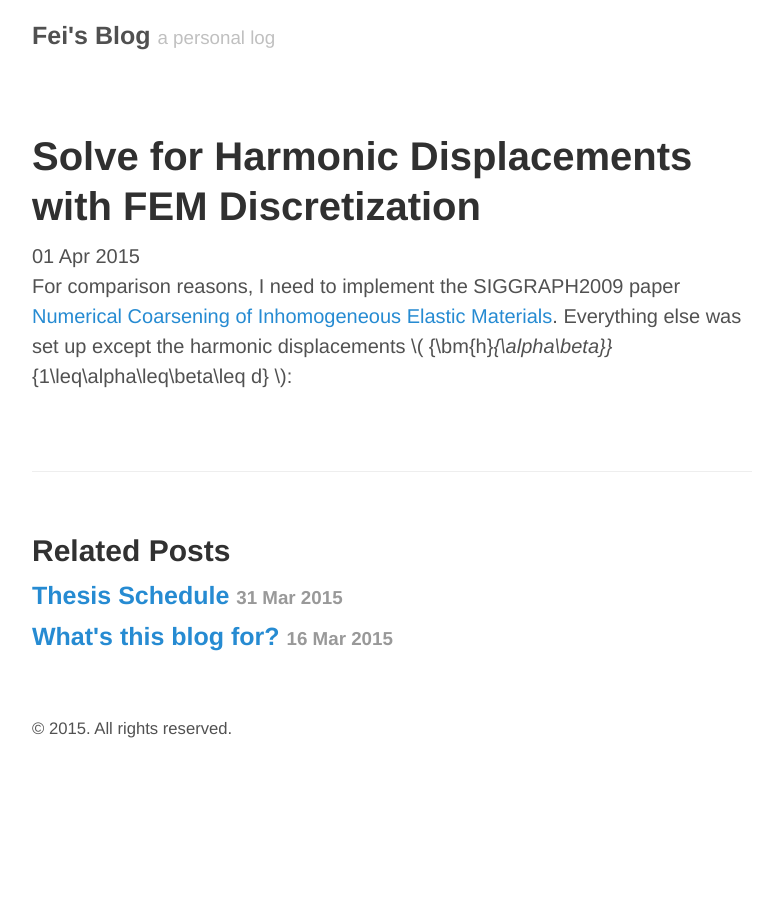
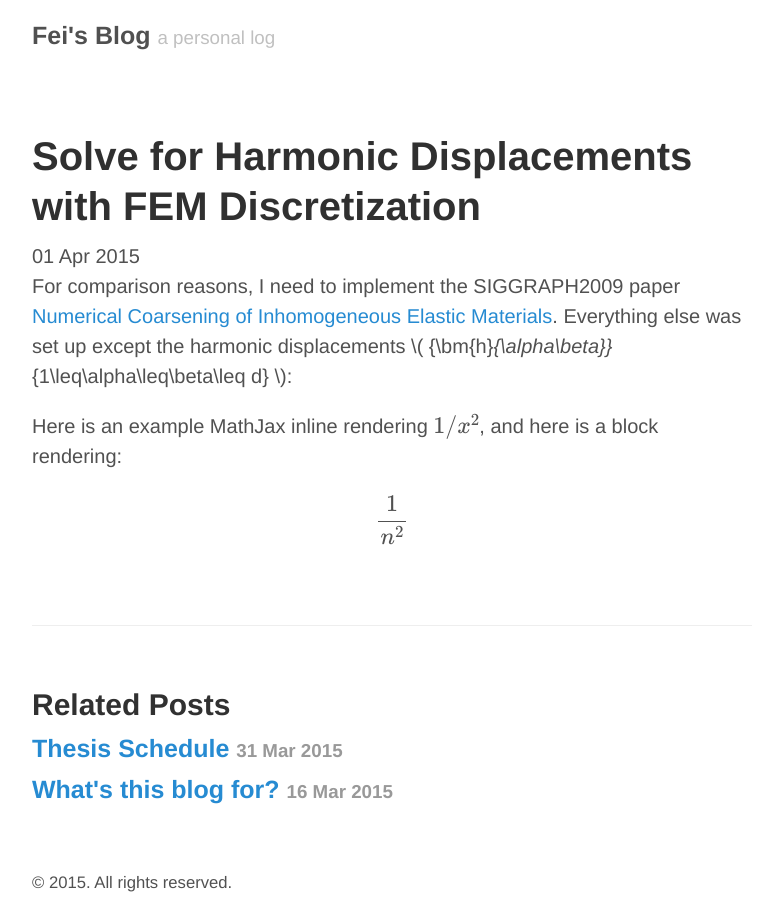
Before and after one commit to FeiZhu/blog, a Jekyll site: the page built from _posts/2015-04-01-solving-harmonic-displacements-with-fem-discretization.md, in a window 1280 px wide. Shown: the whole page, without its empty margins (248-1031 px from the left). Built offline with Jekyll 4.4.1, drawn with Linux system fonts in a browser that asks for light colours; Markdown is read by kramdown in place of the engine named in the settings; formulas are drawn with MathJax 3; part of the change alters nothing that is shown.

Commit message:
config mathjax

```diff
--- a/_config.yml
+++ b/_config.yml
@@ -14,4 +14,4 @@ author:
   email:
 
 # For MathJax
-markdown: kramdown
+markdown: redcarpet
--- a/_includes/head.html
+++ b/_includes/head.html
@@ -25,6 +25,32 @@
   <link rel="alternate" type="application/atom+xml" title="{{ site.title }}" href="{{ site.baseurl }}/atom.xml">
 
   <!-- MathJax -->
+  <script type="text/x-mathjax-config">
+       MathJax.Hub.Config({
+           jax: ["input/TeX","output/HTML-CSS"],
+           extensions: ["tex2jax.js"],
+           tex2jax: {
+           inlineMath: [ ['$','$'], ["\\(","\\)"] ],
+           displayMath: [ ['$$','$$'], ["\\[","\\]"] ],
+           processEscapes: true
+           },
+       });
+  </script>
+
+  <script type="text/x-mathjax-config">
+       MathJax.Hub.Config({
+           tex2jax: {
+           skipTags: ['script', 'noscript', 'style', 'textarea', 'pre']
+           }
+       });
+
+       MathJax.Hub.Queue(function() {
+           var all = MathJax.Hub.getAllJax(), i;
+           for(i=0; i < all.length; i += 1) {
+               all[i].SourceElement().parentNode.className += ' has-jax';
+           }
+       });
+  </script>
   <script type="text/javascript"
       src="https://cdn.mathjax.org/mathjax/latest/MathJax.js?config=TeX-AMS-MML_HTMLorMML">
   </script>
--- a/_posts/2015-04-01-solving-harmonic-displacements-with-fem-discretization.md
+++ b/_posts/2015-04-01-solving-harmonic-displacements-with-fem-discretization.md
@@ -4,3 +4,6 @@ title: Solve for Harmonic Displacements with FEM Discretization
 ---
 
 For comparison reasons, I need to implement the SIGGRAPH2009 paper [Numerical Coarsening of Inhomogeneous Elastic Materials](http://users.cms.caltech.edu/~owhadi/publications/KMOD09.pdf). Everything else was set up except the harmonic displacements \\( \{\bm{h}_{\alpha\beta}\}_{1\leq\alpha\leq\beta\leq d} \\):
+
+Here is an example MathJax inline rendering \\( 1/x^{2} \\), and here is a block rendering:
+\\[ \frac{1}{n^{2}} \\]
```
